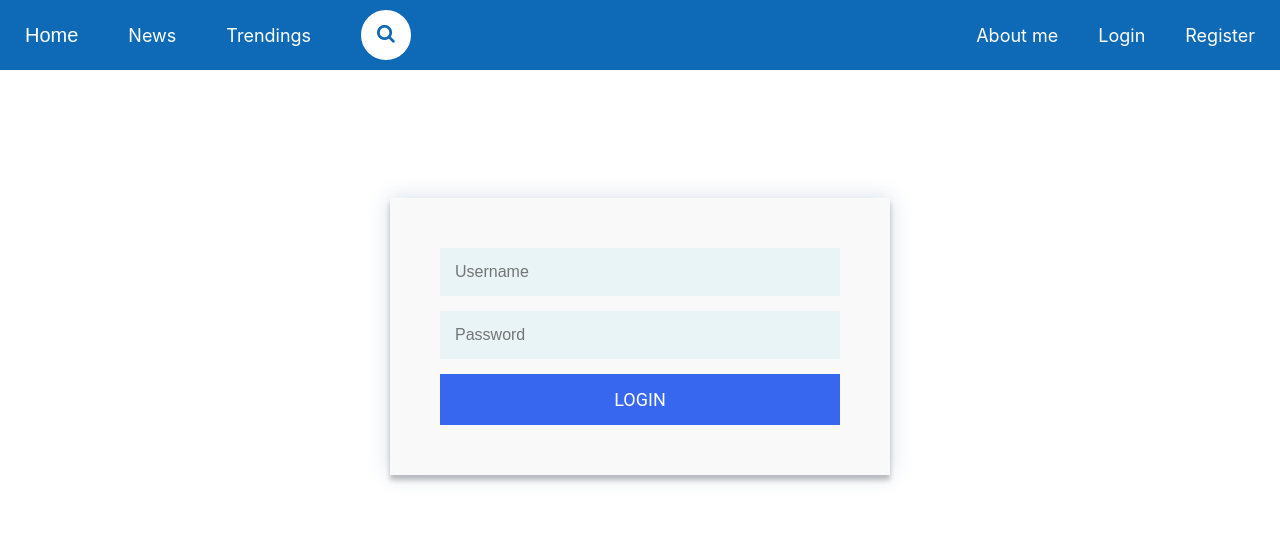
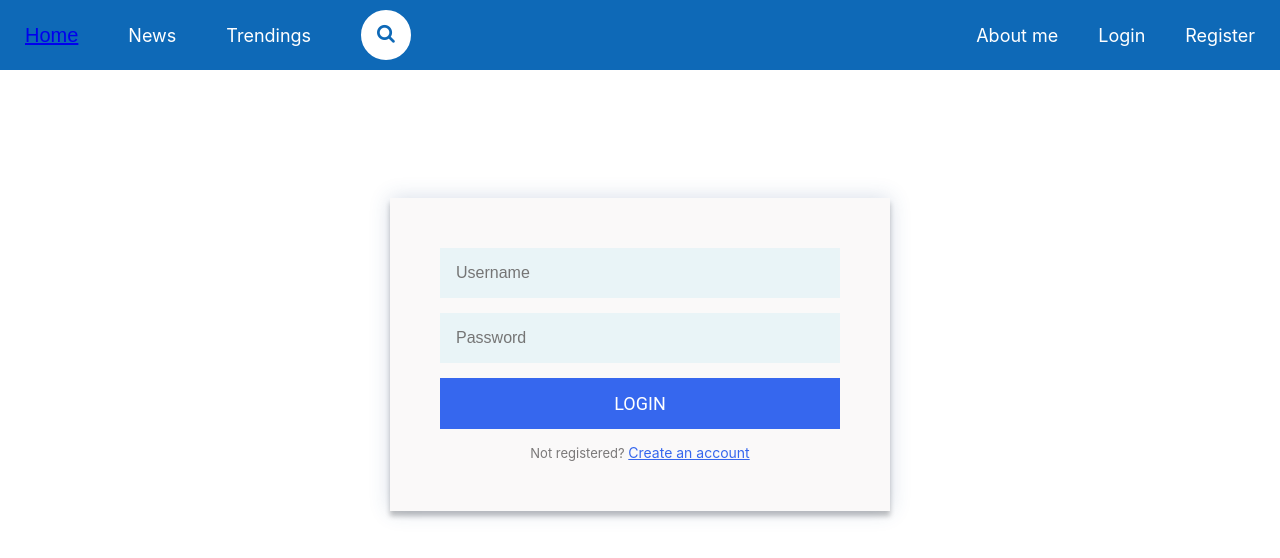
Before and after one commit to MinhHiepPHAM/backend_projects, a React (Create React App) app in the folder react/frontend_stock/: page /login in a window 1280 px wide. Shown: the top 558 px of the page. Built offline with nearby package versions, Linux system fonts and the light colour scheme.

Commit message:
update login and register page

```diff
--- a/react/frontend_stock/src/Login.js
+++ b/react/frontend_stock/src/Login.js
@@ -48,6 +48,7 @@ const LoginForm = () => {
 					/>
 				</div>
 				<button type="submit">Login</button>
+				<p class="message">Not registered? <a href="/signup">Create an account</a></p>
 			</form>
 		</div>
 	);
--- a/react/frontend_stock/src/Register.js
+++ b/react/frontend_stock/src/Register.js
@@ -56,6 +56,7 @@ const RegistrationForm = () => {
                     />
                 </div>
                 <button type="submit">Register</button>
+                <p class="message">Already registered? <a href="/login">Sign In</a></p>
             </form>
         </div>
 	);
--- a/react/frontend_stock/src/css/authentication.css
+++ b/react/frontend_stock/src/css/authentication.css
@@ -21,7 +21,7 @@
     width: 100%;
     border: 0;
     margin: 0 0 15px;
-    padding: 15px;
+    padding: 16px;
     box-sizing: border-box;
     font-size: 16px;
     color: #0b2a80;
@@ -46,4 +46,21 @@
 
 .auth-form button:hover,.form button:active,.form button:focus {
     background: #114beb;
-  }
+}
+
+.auth-form .message {
+    margin: 15px 0 0;
+    color: #7a7878;
+    font-size: 13px;
+}
+
+.auth-form .message a {
+    color: #3667ee;
+    text-decoration: none;
+    font-size: 14px;
+    text-decoration: underline;
+}
+
+.auth-form .message a:hover {
+    color: #0a2cec;
+}
--- a/react/frontend_stock/src/css/navbar.css
+++ b/react/frontend_stock/src/css/navbar.css
@@ -8,13 +8,13 @@ ul {
     list-style: none;
 }
 
-a {
+.navLink {
     text-decoration: none;
     color: white;
     font-size: 18px;
 }
 
-a:hover {
+.navLink:hover {
     background-color: #4494df;
     padding: 10px;
     border-radius: 8px;
```
